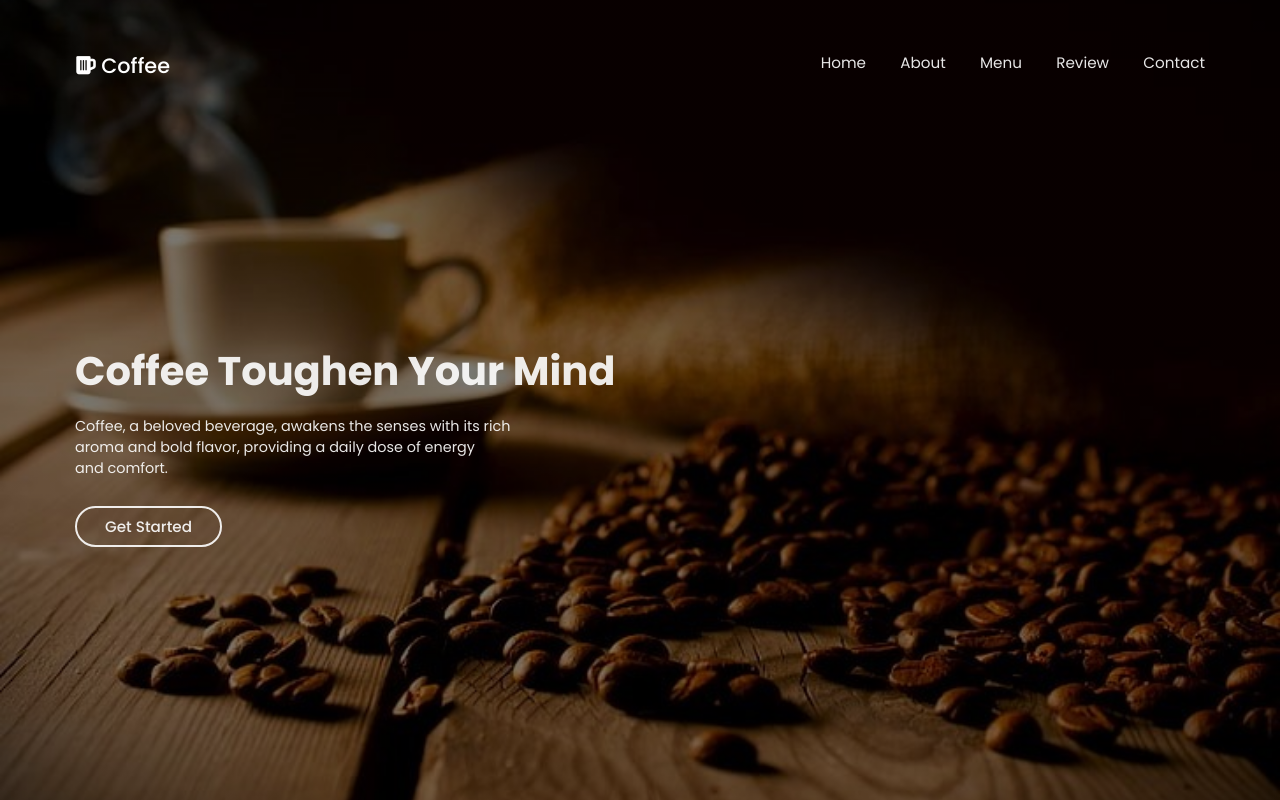
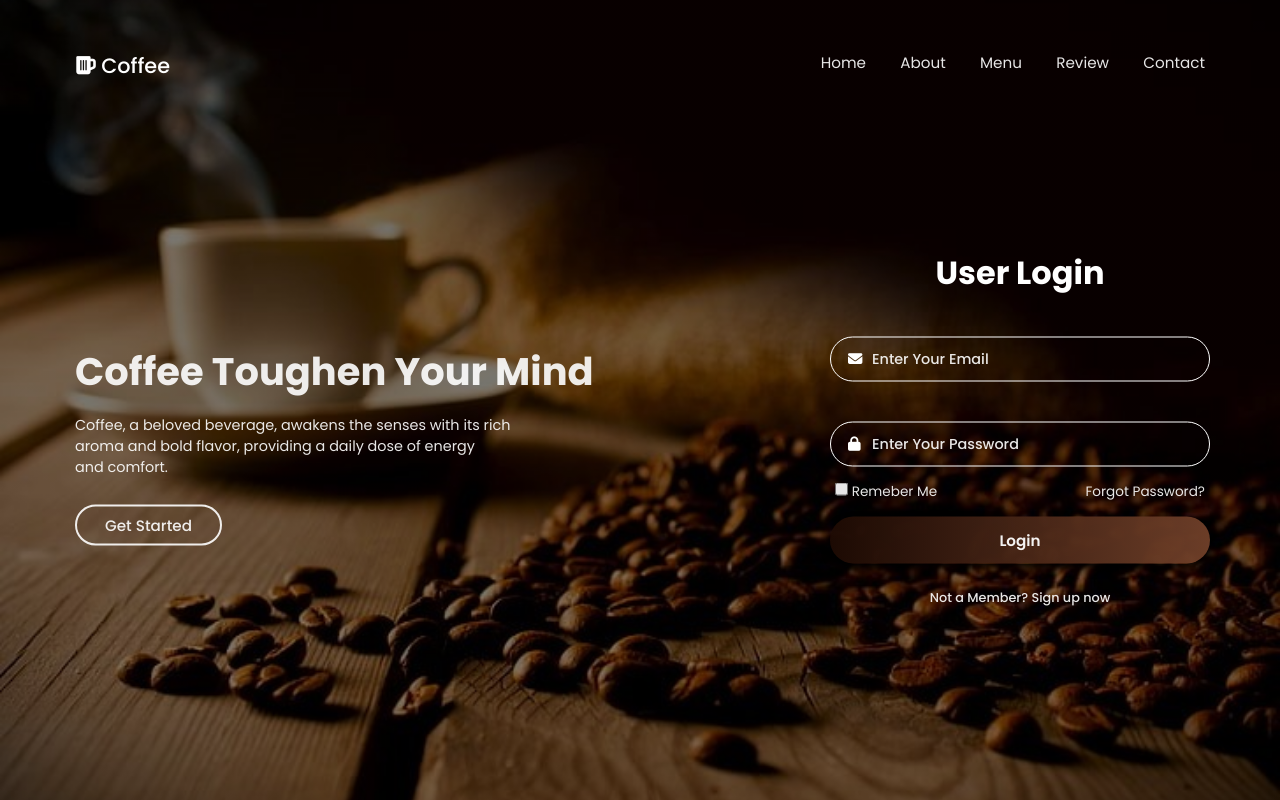
Before and after one commit to C0deR-Hassan/Coffee-Theme-Login-Page, a plain HTML site: page index.html in a window 1280 px wide. Drawn offline with Linux system fonts and the light colour scheme.

Commit message:
Added Login Form

```diff
--- a/index.html
+++ b/index.html
@@ -5,7 +5,6 @@
     <meta name="viewport" content="width=device-width, initial-scale=1.0">
     <link rel="stylesheet" href="style.css">
     <link rel="shortcut icon" href="Media/logo.png" type="image/x-icon">
-    <link rel="stylesheet" href="path/to/font-awesome/css/font-awesome.min.css">
     <script src="https://kit.fontawesome.com/742bf5ecad.js" crossorigin="anonymous"></script>
     <title>Coffee Toughen Your Mind</title>
 </head>
@@ -29,6 +28,29 @@
             <p>Coffee, a beloved beverage, awakens the senses with its rich aroma and bold flavor, providing a daily dose of energy <br>and comfort.</p>
             <a href="#">Get Started</a>
         </div>
+        <div class="wrapper">
+            <form action="#">
+                <h2>User Login</h2>
+                <div class="inputbox">
+                    <i class="fa-solid fa-envelope"></i>
+                    <input type="email" required>
+                    <label>Enter Your Email</label>
+                </div>
+                <div class="inputbox">
+                    <i class="fa-solid fa-lock"></i>
+                    <input type="password" required>
+                    <label>Enter Your Password</label>
+                </div>
+                <div class="remember-forgot">
+                    <label for="remember"><input type="checkbox" id="remember"> Remeber Me</label>
+                    <a href="#">Forgot Password?</a>
+                </div>
+                <input type="submit" value="Login" class="submit">
+                <div class="signup">
+                    <p>Not a Member? <a href="#">Sign up now</a></p>
+                </div>
+            </form>
+        </div>
     </section>
 
 </body>
--- a/style.css
+++ b/style.css
@@ -44,7 +44,7 @@ section .content {
     transform: translate(0, -50%);
 }
 section .content h1 {
-    font-size: 2.5em;
+    font-size: 2.4em;
     opacity: 0.9;
 }
 section .content p {
@@ -67,3 +67,84 @@ section .content > a:hover {
     background: #3d3b3b;
     border-color: aqua;
 }
+.wrapper {
+    position: absolute;
+    top: 55%;
+    right: 70px;
+    transform: translate(0, -50%);
+    width: 380px;
+    text-align: center;
+}
+form h2 {
+    font-size: 2em;
+    text-align: center;
+}
+form .inputbox {
+    position: relative;
+    margin: 40px 0 0;
+    width: 100%;
+    height: 45px;
+}
+.inputbox input {
+    width: 100%;
+    height: 100%;
+    background: transparent;
+    outline: none;
+    border: 1px solid #fff;
+    border-radius: 40px;
+    padding: 0 40px;
+    box-sizing: border-box;
+}
+.inputbox .fa-solid {
+    position: absolute;
+    top: 50%;
+    left: 18px;
+    transform: translateY(-50%);
+    font-size: 0.9em;
+}
+.inputbox label {
+    position: absolute;
+    top: 50%;
+    left: 42px;
+    transform: translateY(-50%);
+    font-size: 0.9em;
+    pointer-events: none;
+    opacity: 0.9;
+    font-weight: 500;
+    transition: 0.3s;
+}
+.inputbox input:focus ~ label,
+.inputbox input:valid ~ label {
+    top: -10px;
+    left: 25px;
+    font-size: 0.75em;
+}
+.remember-forgot {
+    display: flex;
+    justify-content: space-between;
+    font-size: 0.85em;
+    font-weight: 400;
+    padding: 15px 5px;
+    opacity: 0.9;
+}
+form .submit {
+    color: #000;
+    font-weight: 600;
+    font-size: 0.95em;
+    opacity: 0.95;
+    width: 100%;
+    padding: 12px;
+    border: none;
+    border-radius: 40px;
+    background: linear-gradient(90deg, #1e0b04, #71412a);
+    color: #fff;
+    cursor: pointer;
+    box-shadow: 0 5px 10px #000;
+    transition: 300ms;
+}
+.signup {
+    padding: 25px 0;
+    font-size: 0.8em;
+    font-weight: 500;
+    opacity: 0.9;
+}
```
